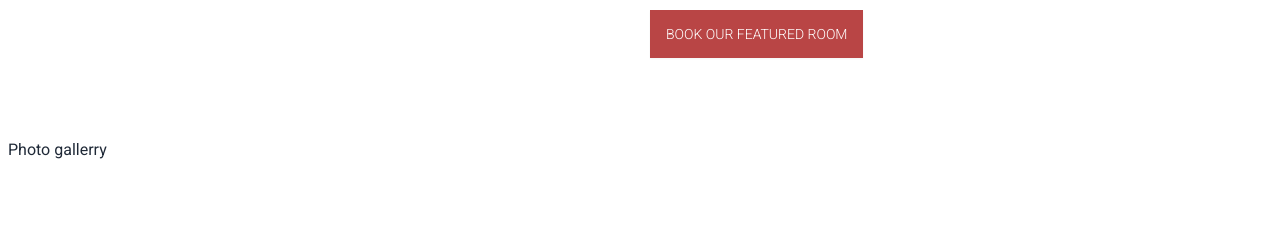
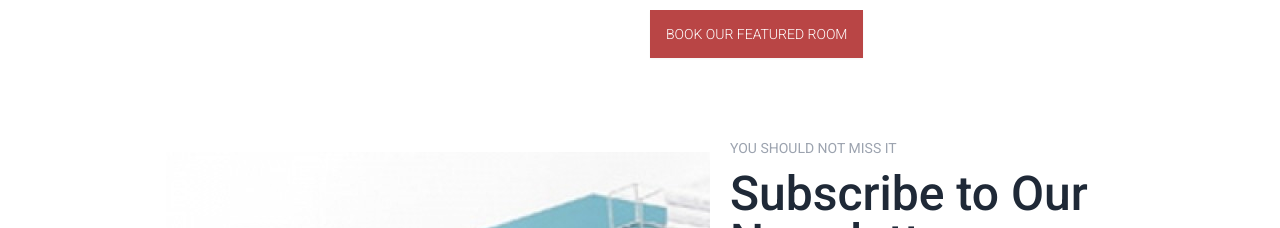
Before and after one commit to Jahid1987/hj-hotel, a React (Vite) app: page / in a window 1280 px wide. Shown: the part 1080-1308 px from the top of the page. Built offline with nearby package versions, Linux system fonts and the light colour scheme; no server answers.

Commit message:
gallery omited

```diff
--- a/src/pages/Home.jsx
+++ b/src/pages/Home.jsx
@@ -1,6 +1,6 @@
 import Banner from "../components/Home/Banner";
 import Featured from "../components/Home/Featured";
-import Gallery from "../components/Home/Gallery";
+// import Gallery from "../components/Home/Gallery";
 import Location from "../components/Home/Location";
 import Newsletter from "../components/Home/Newsletter";
 import Reviews from "../components/Home/Reviews";
@@ -10,7 +10,7 @@ const Home = () => {
     <div>
       <Banner />
       <Featured />
-      <Gallery />
+      {/* <Gallery /> */}
       <Newsletter />
       <Reviews />
       <Location />
--- a/src/provider/AuthProvider.jsx
+++ b/src/provider/AuthProvider.jsx
@@ -99,7 +99,7 @@ const AuthProvider = ({ children }) => {
     });
     return () => unsubcribe();
   }, [user?.email]);
-  console.log(user);
+  // console.log(user);
   const authInfo = {
     user,
     isLoading,
```
